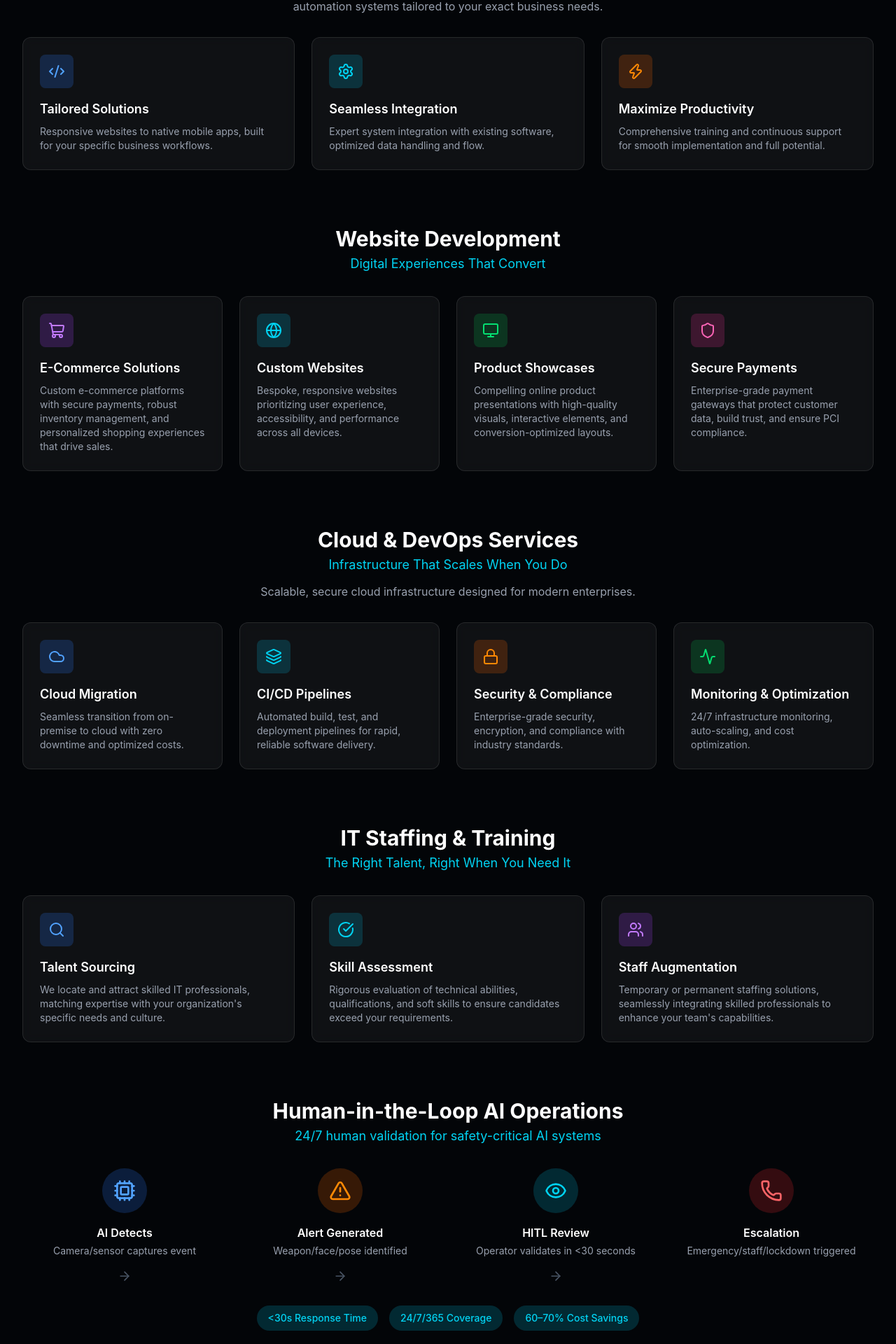
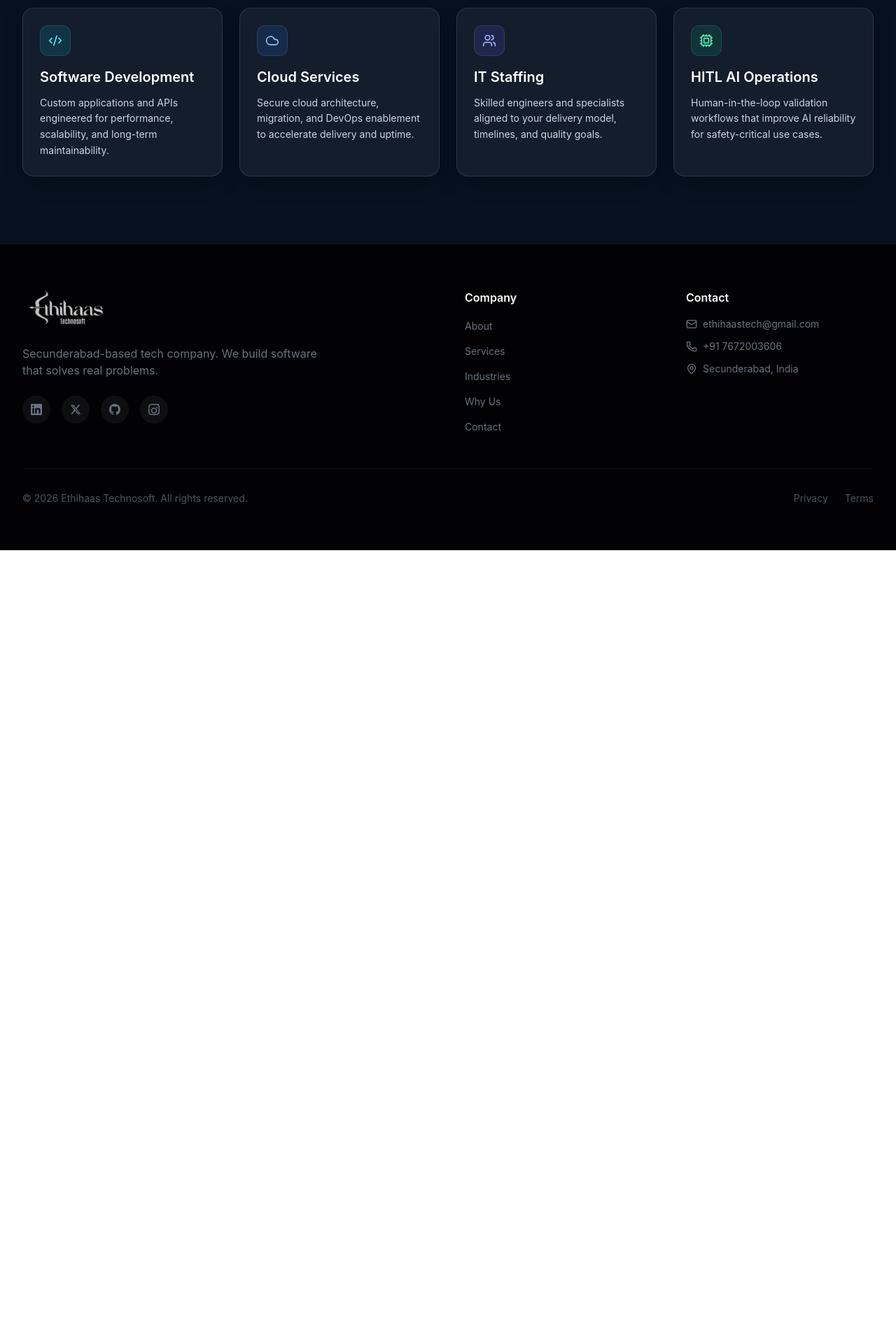
Before and after one commit to archanadeshpal526-create/Etechnosoft-Website, a React (Vite) app: page /services in a window 1280 px wide. Shown: the part 411-2331 px from the top of the page at 70% size. After the commit the page ends 1197 px from the top, so only its background shows below. Built offline with nearby package versions, Linux system fonts and the light colour scheme.

Commit message:
Redesign Services section with modern four-card layout

```diff
--- a/src/components/Services.jsx
+++ b/src/components/Services.jsx
@@ -1,211 +1,82 @@
 import { motion } from 'framer-motion';
-import { useRef } from 'react';
-import { useNavigate, useLocation } from 'react-router-dom';
-import { useEffect } from 'react';
-import { Code2, Settings, Zap, Globe, ShoppingCart, Shield, Monitor, Cpu, Layers, Cloud, Lock, Activity, Users, Search, CheckCircle, AlertTriangle, Phone, Eye, ArrowRight, Car, HardHat, Signal, Gamepad2, Heart, Star } from 'lucide-react';
+import { Code2, Cloud, Users, Cpu } from 'lucide-react';
 
-const softwareDevCards = [
-  { id: 'tailored', title: 'Tailored Solutions', desc: 'Responsive websites to native mobile apps, built for your specific business workflows.', icon: Code2, color: 'text-blue-400', bg: 'bg-blue-500/20' },
-  { id: 'integration', title: 'Seamless Integration', desc: 'Expert system integration with existing software, optimized data handling and flow.', icon: Settings, color: 'text-cyan-400', bg: 'bg-cyan-500/20' },
-  { id: 'productivity', title: 'Maximize Productivity', desc: 'Comprehensive training and continuous support for smooth implementation and full potential.', icon: Zap, color: 'text-orange-400', bg: 'bg-orange-500/20' },
+const services = [
+  {
+    id: 'software-development',
+    title: 'Software Development',
+    description: 'Custom applications and APIs engineered for performance, scalability, and long-term maintainability.',
+    icon: Code2,
+    iconBg: 'bg-cyan-500/15',
+    iconColor: 'text-cyan-300',
+  },
+  {
+    id: 'cloud-services',
+    title: 'Cloud Services',
+    description: 'Secure cloud architecture, migration, and DevOps enablement to accelerate delivery and uptime.',
+    icon: Cloud,
+    iconBg: 'bg-blue-500/15',
+    iconColor: 'text-blue-300',
+  },
+  {
+    id: 'it-staffing',
+    title: 'IT Staffing',
+    description: 'Skilled engineers and specialists aligned to your delivery model, timelines, and quality goals.',
+    icon: Users,
+    iconBg: 'bg-indigo-500/15',
+    iconColor: 'text-indigo-300',
+  },
+  {
+    id: 'hitl-ai-ops',
+    title: 'HITL AI Operations',
+    description: 'Human-in-the-loop validation workflows that improve AI reliability for safety-critical use cases.',
+    icon: Cpu,
+    iconBg: 'bg-emerald-500/15',
+    iconColor: 'text-emerald-300',
+  },
 ];
 
-const websiteDevCards = [
-  { id: 'ecommerce', title: 'E-Commerce Solutions', desc: 'Custom e-commerce platforms with secure payments, robust inventory management, and personalized shopping experiences that drive sales.', icon: ShoppingCart, color: 'text-purple-400', bg: 'bg-purple-500/20' },
-  { id: 'custom-websites', title: 'Custom Websites', desc: 'Bespoke, responsive websites prioritizing user experience, accessibility, and performance across all devices.', icon: Globe, color: 'text-cyan-400', bg: 'bg-cyan-500/20' },
-  { id: 'product-showcase', title: 'Product Showcases', desc: 'Compelling online product presentations with high-quality visuals, interactive elements, and conversion-optimized layouts.', icon: Monitor, color: 'text-green-400', bg: 'bg-green-500/20' },
-  { id: 'secure-payments', title: 'Secure Payments', desc: 'Enterprise-grade payment gateways that protect customer data, build trust, and ensure PCI compliance.', icon: Shield, color: 'text-pink-400', bg: 'bg-pink-500/20' },
-];
-
-const cloudDevopsCards = [
-  { id: 'cloud-migration', title: 'Cloud Migration', desc: 'Seamless transition from on-premise to cloud with zero downtime and optimized costs.', icon: Cloud, color: 'text-blue-400', bg: 'bg-blue-500/20' },
-  { id: 'cicd', title: 'CI/CD Pipelines', desc: 'Automated build, test, and deployment pipelines for rapid, reliable software delivery.', icon: Layers, color: 'text-cyan-400', bg: 'bg-cyan-500/20' },
-  { id: 'security', title: 'Security & Compliance', desc: 'Enterprise-grade security, encryption, and compliance with industry standards.', icon: Lock, color: 'text-orange-400', bg: 'bg-orange-500/20' },
-  { id: 'monitoring', title: 'Monitoring & Optimization', desc: '24/7 infrastructure monitoring, auto-scaling, and cost optimization.', icon: Activity, color: 'text-green-400', bg: 'bg-green-500/20' },
-];
-
-const staffingCards = [
-  { id: 'talent-sourcing', title: 'Talent Sourcing', desc: 'We locate and attract skilled IT professionals, matching expertise with your organization\'s specific needs and culture.', icon: Search, color: 'text-blue-400', bg: 'bg-blue-500/20' },
-  { id: 'skill-assessment', title: 'Skill Assessment', desc: 'Rigorous evaluation of technical abilities, qualifications, and soft skills to ensure candidates exceed your requirements.', icon: CheckCircle, color: 'text-cyan-400', bg: 'bg-cyan-500/20' },
-  { id: 'staff-augmentation', title: 'Staff Augmentation', desc: 'Temporary or permanent staffing solutions, seamlessly integrating skilled professionals to enhance your team\'s capabilities.', icon: Users, color: 'text-purple-400', bg: 'bg-purple-500/20' },
-];
-
-const hitlSteps = [
-  { id: 'detect', title: 'AI Detects', desc: 'Camera/sensor captures event', icon: Cpu, color: 'text-blue-400' },
-  { id: 'alert', title: 'Alert Generated', desc: 'Weapon/face/pose identified', icon: AlertTriangle, color: 'text-orange-400' },
-  { id: 'review', title: 'HITL Review', desc: 'Operator validates in <30 seconds', icon: Eye, color: 'text-cyan-400' },
-  { id: 'escalation', title: 'Escalation', desc: 'Emergency/staff/lockdown triggered', icon: Phone, color: 'text-red-400' },
-];
-
-const industries = [
-  { id: 'healthcare', title: 'Healthcare', desc: 'Secure telehealth, HIPAA compliant, EHR integration', icon: Heart, color: 'text-red-400', bg: 'bg-red-500/20' },
-  { id: 'manufacturing', title: 'Manufacturing', desc: 'Streamlined operations, optimized supply chains', icon: Cpu, color: 'text-blue-400', bg: 'bg-blue-500/20' },
-  { id: 'hospitality', title: 'Hospitality', desc: 'Reservation systems, online booking, secure payments', icon: Star, color: 'text-yellow-400', bg: 'bg-yellow-500/20' },
-  { id: 'automotive', title: 'Automotive', desc: 'Connected car apps, real-time navigation', icon: Car, color: 'text-cyan-400', bg: 'bg-cyan-500/20' },
-  { id: 'construction', title: 'Construction', desc: 'Project management, better collaboration', icon: HardHat, color: 'text-orange-400', bg: 'bg-orange-500/20' },
-  { id: 'telecom', title: 'Telecom', desc: 'Next-gen network infrastructure, enhanced reliability', icon: Signal, color: 'text-green-400', bg: 'bg-green-500/20' },
-  { id: 'energy', title: 'Energy & Utilities', desc: 'Smart grid technologies, optimized distribution', icon: Zap, color: 'text-yellow-400', bg: 'bg-yellow-500/20' },
-  { id: 'entertainment', title: 'Entertainment', desc: 'Interactive gaming apps, immersive experiences', icon: Gamepad2, color: 'text-purple-400', bg: 'bg-purple-500/20' },
-];
-
-function ServiceSection({ title, subtitle, description, cards, collapseKey }) {
-  const ref = useRef(null);
-  const navigate = useNavigate();
-  const location = useLocation();
-
-  useEffect(() => {
-    if (location.hash === `#${collapseKey}`) {
-      ref.current?.scrollIntoView({ behavior: 'smooth' });
-    }
-  }, [location, collapseKey]);
-
-  const colClass = cards.length === 3 ? 'md:grid-cols-3' : 'md:grid-cols-4';
-
+export default function Services() {
   return (
-    <motion.div
-      ref={ref}
-      initial={{ opacity: 0, y: 40 }}
-      whileInView={{ opacity: 1, y: 0 }}
-      viewport={{ once: true }}
-      transition={{ duration: 0.6 }}
-      className="mt-20"
-      id={collapseKey}
-    >
-      <div className="text-center mb-8">
-        <h3 className="text-2xl md:text-3xl font-bold text-white">{title}</h3>
-        {subtitle && <p className="text-cyan-400 text-lg mt-1">{subtitle}</p>}
-        {description && <p className="text-gray-400 mt-3 max-w-2xl mx-auto">{description}</p>}
-      </div>
-      <div className={`grid ${colClass} gap-6`}>
-        {cards.map((card, index) => (
-          <motion.div
-            key={card.id}
-            initial={{ opacity: 0, y: 20 }}
-            whileInView={{ opacity: 1, y: 0 }}
-            viewport={{ once: true }}
-            transition={{ delay: index * 0.1, duration: 0.5 }}
-            whileHover={{ scale: 1.02, y: -5 }}
-            className="p-6 bg-white/5 backdrop-blur-sm border border-white/10 rounded-xl hover:bg-white/10 hover:border-cyan-500/30 transition-all cursor-pointer group"
-            onClick={() => navigate(`/services#${card.id}`)}
-          >
-            <div className={`w-12 h-12 ${card.bg} rounded-lg flex items-center justify-center mb-4`}>
-              <card.icon className={`w-6 h-6 ${card.color}`} />
-            </div>
-            <h4 className="text-lg font-semibold text-white mb-2 group-hover:text-cyan-400 transition-colors">{card.title}</h4>
-            <p className="text-gray-400 text-sm">{card.desc}</p>
-          </motion.div>
-        ))}
-      </div>
-    </motion.div>
-  );
-}
-
-function HitlSection() {
-  return (
-    <motion.div
-      initial={{ opacity: 0, y: 40 }}
-      whileInView={{ opacity: 1, y: 0 }}
-      viewport={{ once: true }}
-      transition={{ duration: 0.6 }}
-      className="mt-20"
-    >
-      <div className="text-center mb-8">
-        <h3 className="text-2xl md:text-3xl font-bold text-white">Human-in-the-Loop AI Operations</h3>
-        <p className="text-cyan-400 text-lg mt-1">24/7 human validation for safety-critical AI systems</p>
-      </div>
-
-      <div className="grid md:grid-cols-4 gap-4 mb-8">
-        {hitlSteps.map((step, index) => (
-          <motion.div
-            key={step.id}
-            initial={{ opacity: 0, y: 20 }}
-            whileInView={{ opacity: 1, y: 0 }}
-            viewport={{ once: true }}
-            transition={{ delay: index * 0.15, duration: 0.5 }}
-            className="text-center"
-          >
-            <div className={`w-16 h-16 ${step.color.replace('text-', 'bg-').replace('-400', '-500/20')} rounded-full flex items-center justify-center mx-auto mb-4`}>
-              <step.icon className={`w-8 h-8 ${step.color}`} />
-            </div>
-            <h4 className="text-white font-semibold">{step.title}</h4>
-            <p className="text-gray-400 text-sm mt-1">{step.desc}</p>
-            {index < hitlSteps.length - 1 && (
-              <ArrowRight className="w-5 h-5 text-gray-600 mx-auto mt-4 hidden md:block" />
-            )}
-          </motion.div>
-        ))}
-      </div>
-
-      <div className="flex flex-wrap justify-center gap-4">
-        {['<30s Response Time', '24/7/365 Coverage', '60–70% Cost Savings'].map((highlight, i) => (
-          <span key={i} className="px-4 py-2 bg-cyan-500/20 text-cyan-400 rounded-full text-sm font-medium">
-            {highlight}
-          </span>
-        ))}
-      </div>
-    </motion.div>
-  );
-}
-
-export default function Services() {
-  const location = useLocation();
-
-  useEffect(() => {
-    if (location.hash) {
-      const id = location.hash.replace('#', '');
-      const element = document.getElementById(id);
-      if (element) {
-        element.scrollIntoView({ behavior: 'smooth' });
-      }
-    }
-  }, [location]);
-
-  return (
-    <section id="services" className="py-16 bg-[#030508]">
+    <section id="services" className="py-24 bg-[#071120]">
       <div className="max-w-7xl mx-auto px-4 sm:px-6 lg:px-8">
         <motion.div
-          initial={{ opacity: 0, y: 30 }}
+          initial={{ opacity: 0, y: 24 }}
           whileInView={{ opacity: 1, y: 0 }}
           viewport={{ once: true }}
-          transition={{ duration: 0.6 }}
+          transition={{ duration: 0.55 }}
           className="text-center mb-12"
         >
-          <h2 className="text-3xl md:text-4xl font-bold text-white">
-            Our <span className="text-cyan-400 font-bold">Services</span>
+          <span className="inline-flex px-3 py-1 rounded-full border border-cyan-300/30 bg-cyan-400/10 text-cyan-200 text-xs font-semibold tracking-[0.14em] uppercase">
+            Our Services
+          </span>
+          <h2 className="mt-4 text-3xl md:text-4xl font-bold text-white tracking-tight">
+            Solutions Designed for Modern Businesses
           </h2>
+          <p className="mt-4 max-w-2xl mx-auto text-slate-300 text-base md:text-lg leading-relaxed">
+            End-to-end technology capabilities built to support growth, operational resilience, and faster execution.
+          </p>
         </motion.div>
 
-        <ServiceSection
-          title="Software Development"
-          subtitle="Tailored Solutions That Scale With Your Business"
-          description="From Idea to Production-Ready Software. We build full-stack applications, APIs, and automation systems tailored to your exact business needs."
-          cards={softwareDevCards}
-          collapseKey="software-development"
-        />
-
-        <ServiceSection
-          title="Website Development"
-          subtitle="Digital Experiences That Convert"
-          cards={websiteDevCards}
-          collapseKey="website-development"
-        />
-
-        <ServiceSection
-          title="Cloud & DevOps Services"
-          subtitle="Infrastructure That Scales When You Do"
-          description="Scalable, secure cloud infrastructure designed for modern enterprises."
-          cards={cloudDevopsCards}
-          collapseKey="cloud-devops"
-        />
-
-        <ServiceSection
-          title="IT Staffing & Training"
-          subtitle="The Right Talent, Right When You Need It"
-          cards={staffingCards}
-          collapseKey="it-staffing"
-        />
-
-        <HitlSection />
+        <div className="grid grid-cols-1 sm:grid-cols-2 xl:grid-cols-4 gap-6">
+          {services.map((service, index) => (
+            <motion.article
+              key={service.id}
+              initial={{ opacity: 0, y: 24 }}
+              whileInView={{ opacity: 1, y: 0 }}
+              viewport={{ once: true }}
+              transition={{ duration: 0.45, delay: index * 0.08 }}
+              whileHover={{ scale: 1.02, y: -4 }}
+              className="h-full p-6 rounded-2xl border border-white/12 bg-slate-100/5 shadow-[0_10px_28px_rgba(0,0,0,0.24)] hover:shadow-[0_14px_34px_rgba(0,0,0,0.35)] hover:bg-slate-100/10 transition-all duration-300 flex flex-col"
+            >
+              <div className={`w-11 h-11 rounded-xl ${service.iconBg} border border-white/10 flex items-center justify-center mb-4`}>
+                <service.icon className={`w-5 h-5 ${service.iconColor}`} />
+              </div>
+              <h3 className="text-xl font-semibold text-white">{service.title}</h3>
+              <p className="mt-3 text-sm leading-relaxed text-slate-300">{service.description}</p>
+            </motion.article>
+          ))}
+        </div>
       </div>
     </section>
   );
```
